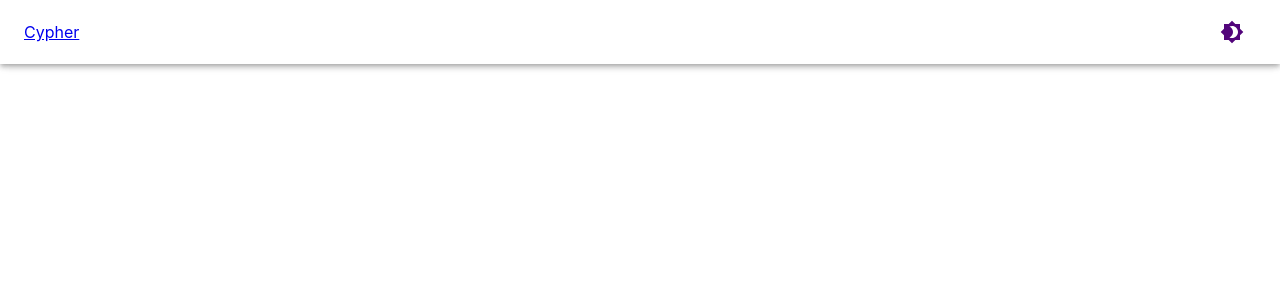
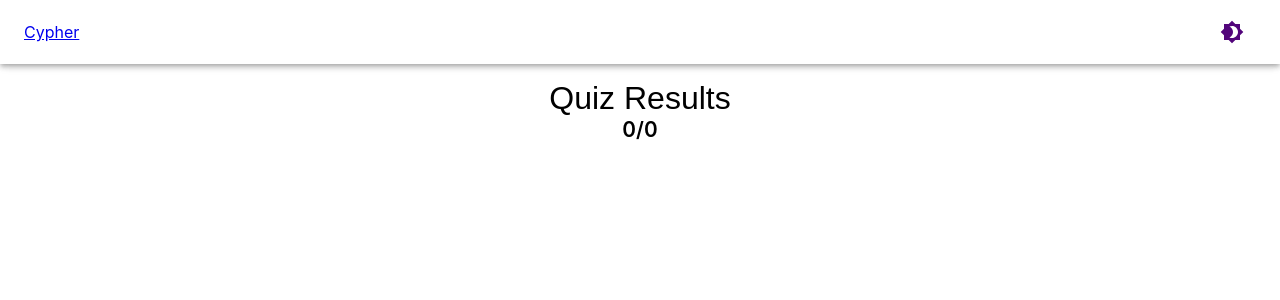
Before and after one commit to OmkarArora/cypher-quiz-app, a React (Create React App) app: page /quiz/1/results in a window 1280 px wide. Shown: the top 300 px of the page. Built offline with nearby package versions, Linux system fonts and the light colour scheme; a web font is replaced by a local one.

Commit message:
style: quiz results

```diff
--- a/src/components/QuizResults/QuizResults.tsx
+++ b/src/components/QuizResults/QuizResults.tsx
@@ -4,23 +4,45 @@ import { Button, useTheme } from "@material-ui/core";
 import CheckIcon from "@material-ui/icons/Check";
 import ClearIcon from "@material-ui/icons/Clear";
 import { Option } from "../../types";
+import "./quizResults.css";
 
 export const QuizResults: React.FC = () => {
   const { state: quizResults } = useLocation();
   const theme = useTheme();
-  console.log({ quizResults });
+
+  let totalScore = 0;
+  let userScore = 0;
+  if (quizResults && quizResults instanceof Array) {
+    totalScore = quizResults.reduce(
+      (acc, curr) => acc + curr.question.points,
+      0
+    );
+    userScore = quizResults.reduce((acc, curr) => {
+      if (curr.userAnswer.isCorrect) return acc + curr.question.points;
+      return acc;
+    }, 0);
+  }
+
   return (
-    <div>
+    <div className="quiz-results">
+      <div className="results-heading">
+        <div className="heading">Quiz Results</div>
+        <div className="scoring">
+          <span className="userscore">{userScore}</span>/
+          <span className="totalscore">{totalScore}</span>
+        </div>
+      </div>
+
       {quizResults &&
         quizResults instanceof Array &&
         quizResults.map((item, index) => (
-          <div key={`Question${index+1}`}>
-            <div>Question {index + 1}</div>
-            <div>{item.question.question}</div>
-            <div>
+          <div key={`Question${index + 1}`} className="result-card">
+            <div className="question-number">Question {index + 1}</div>
+            <div className="question">{item.question.question}</div>
+            <div className="points">
               Points: {item.userAnswer.isCorrect ? item.question.points : 0}
             </div>
-            <div>
+            <div className="container-options">
               {item.question.options.map((option: Option) => {
                 if (option._id === item.userAnswer._id && option.isCorrect) {
                   return (
--- /dev/null
+++ b/src/components/QuizResults/quizResults.css
@@ -0,0 +1,45 @@
+.quiz-results {
+  display: flex;
+  flex-direction: column;
+  align-items: center;
+  justify-content: center;
+  gap: 1.5rem;
+  margin-top: var(--page-top-margin);
+  padding-bottom: 2rem;
+}
+
+.results-heading {
+  text-align: center;
+}
+
+.results-heading .heading {
+  font-family: var(--font-family-secondary);
+  font-size: 2rem;
+}
+
+.results-heading .scoring {
+  font-weight: 600;
+  font-size: 1.3rem;
+}
+
+.result-card {
+  text-align: center;
+  display: flex;
+  flex-direction: column;
+  align-items: center;
+  width: 100%;
+  padding: 1rem;
+  box-shadow: rgba(100, 100, 111, 0.2) 0px 7px 29px 0px;
+}
+
+.result-card .question-number {
+  font-family: var(--font-family-secondary);
+  font-size: 1.3rem;
+}
+
+.result-card .points {
+  margin: 0.5rem 0;
+  border: 1px solid black;
+  padding: 0.2rem 1rem;
+  border-radius: 5rem;
+}
```
